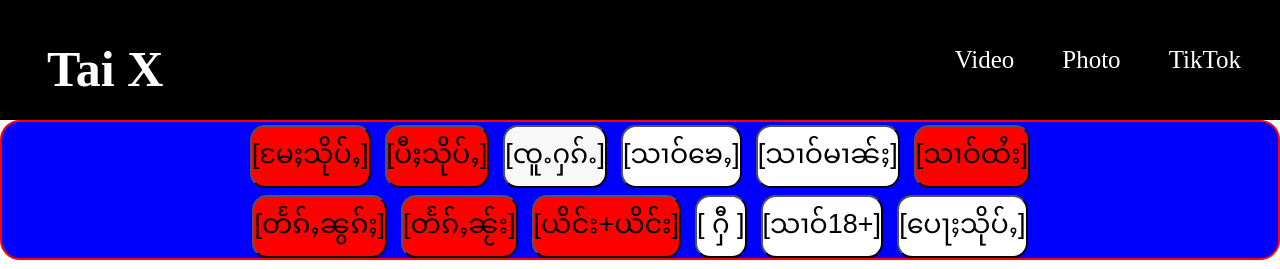
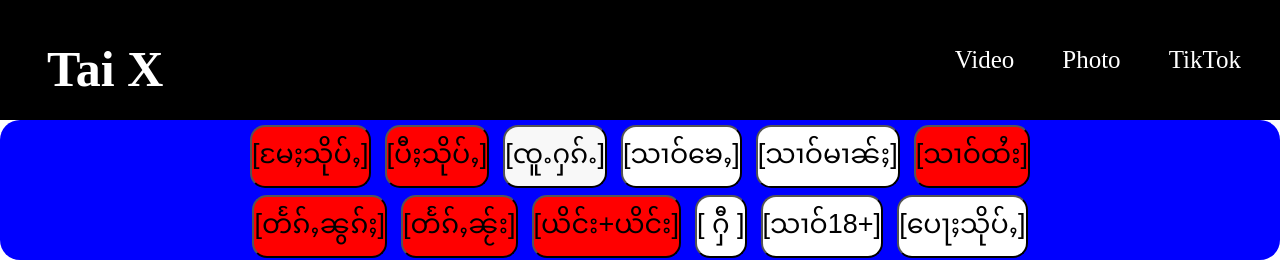
Before and after one commit to sengsenf/Tai-X, a plain HTML site: page index.html in a window 1280 px wide. Shown: the top 269 px of the page. Drawn offline with Linux system fonts and the light colour scheme.

Commit message:
Update index.html

```diff
--- a/index.html
+++ b/index.html
@@ -161,7 +161,7 @@
 
 
         nav{
-            border:  2px solid rgb(255, 0, 0);
+
             display: flex;
             text-align: center;
             justify-content: center;
```
